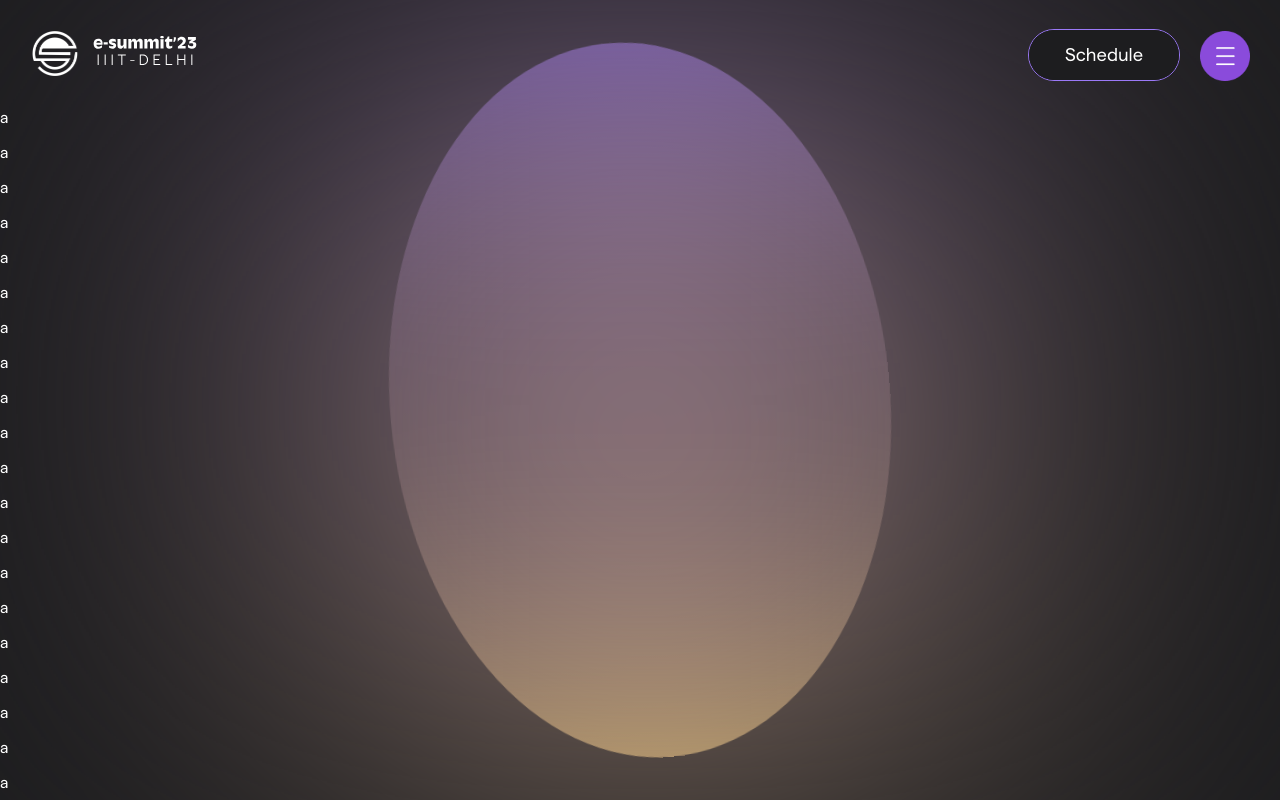
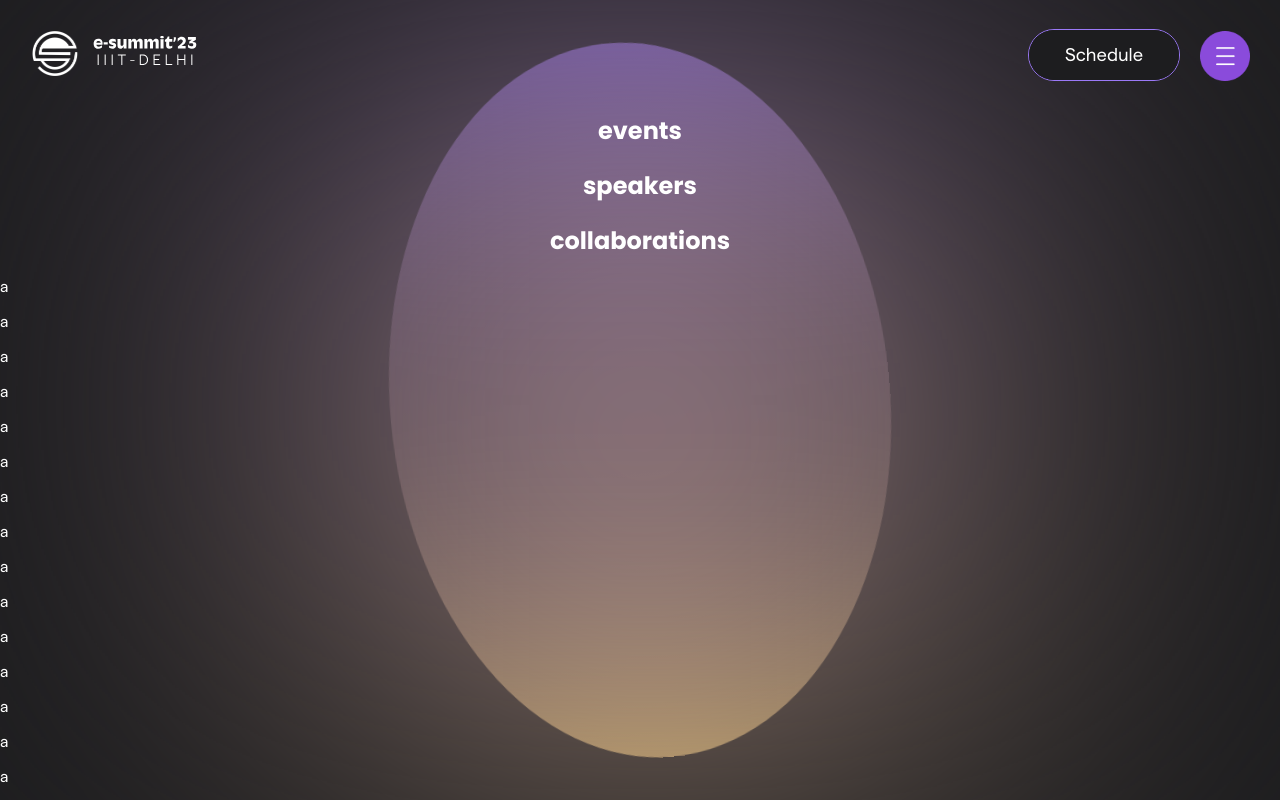
Before and after one commit to SarthakS09/techstars, a React (Create React App) app: page / in a window 1280 px wide. Shown: the top 800 px of the page. Built offline with nearby package versions, Linux system fonts and the light colour scheme.

Commit message:
added home sections

```diff
--- a/src/App.jsx
+++ b/src/App.jsx
@@ -2,12 +2,15 @@ import Navbar from "./Components/Navbar";
 import { useState, useEffect } from 'react';
 import './App.css'
 import Footer from "./Components/Footer";
+import Home from "./Components/Home";
 
 function handleWindowSizeChange() {
 
 }
 
 function App() {
+
+  // getting window width
   const [width, setWidth] = useState(window.innerWidth);
   useEffect(() => {
     window.addEventListener('resize', ()=>{
@@ -19,6 +22,8 @@ function App() {
         });
     }
   }, []);
+
+  // checking if display is mobile
   const isMobile = width <= 768;
   if (!isMobile) {
     document.body.onpointermove = event => {
@@ -29,28 +34,25 @@ function App() {
         top: `${clientY}px`
       }, {duration: 4000, fill: "forwards"})
     }
+  } else {
+    const blob = document.getElementById('blob');
+    blob.animate({
+      left: `50%`,
+      top: `50%`
+    }, {duration: 4000, fill: "forwards"})
   }
-  if (isMobile) {
-    return (
-      <>
-      <div id="blob" className="blob-small"></div>
-      <div id="blur-less"></div>
+
+  // returning jsx
+  return (
+    <>
+      <div id="blob" className={isMobile ? "blob-small" : ""}></div>
+      <div id={isMobile ? "blur-less" : "blur"}></div>
       <Navbar/>
+      <Home/>
       <p>a</p><p>a</p><p>a</p><p>a</p><p>a</p><p>a</p><p>a</p><p>a</p><p>a</p><p>a</p><p>a</p><p>a</p><p>a</p><p>a</p><p>a</p><p>a</p><p>a</p><p>a</p><p>a</p><p>a</p><p>a</p><p>a</p><p>a</p><p>a</p><p>a</p><p>a</p><p>a</p><p>a</p><p>a</p><p>a</p><p>a</p><p>a</p><p>a</p><p>a</p><p>a</p>
       <Footer/>
-      </>
-    );
-  } else {
-    return (
-      <>
-      <div id="blob"></div>
-      <div id="blur"></div>
-      <Navbar/>
-      <p>a</p><p>a</p><p>a</p><p>a</p><p>a</p><p>a</p><p>a</p><p>a</p><p>a</p><p>a</p><p>a</p><p>a</p><p>a</p><p>a</p><p>a</p><p>a</p><p>a</p><p>a</p><p>a</p><p>a</p><p>a</p><p>a</p><p>a</p><p>a</p><p>a</p><p>a</p><p>a</p><p>a</p><p>a</p><p>a</p><p>a</p><p>a</p><p>a</p><p>a</p><p>a</p>
-      <Footer/>
-      </>
-    );
-  }
+    </>
+  );
 }
 
 export default App;
--- a/src/Components/Home.jsx
+++ b/src/Components/Home.jsx
@@ -9,11 +9,11 @@ export default function Home() {
         </div>
 
         <div className='speakers'>
-            <h2>events</h2>
+            <h2>speakers</h2>
         </div>
 
         <div className='collaborations'>
-            <h2>events</h2>
+            <h2>collaborations</h2>
         </div>
     </>
   )
--- a/src/Styles/Home.css
+++ b/src/Styles/Home.css
@@ -1,3 +1,5 @@
 h2 {
-    font-family: 'Matter', sans-serif;
+    font-family: 'Poppins', sans-serif;
+    font-weight: 700;
+    text-align: center;
 }
```
